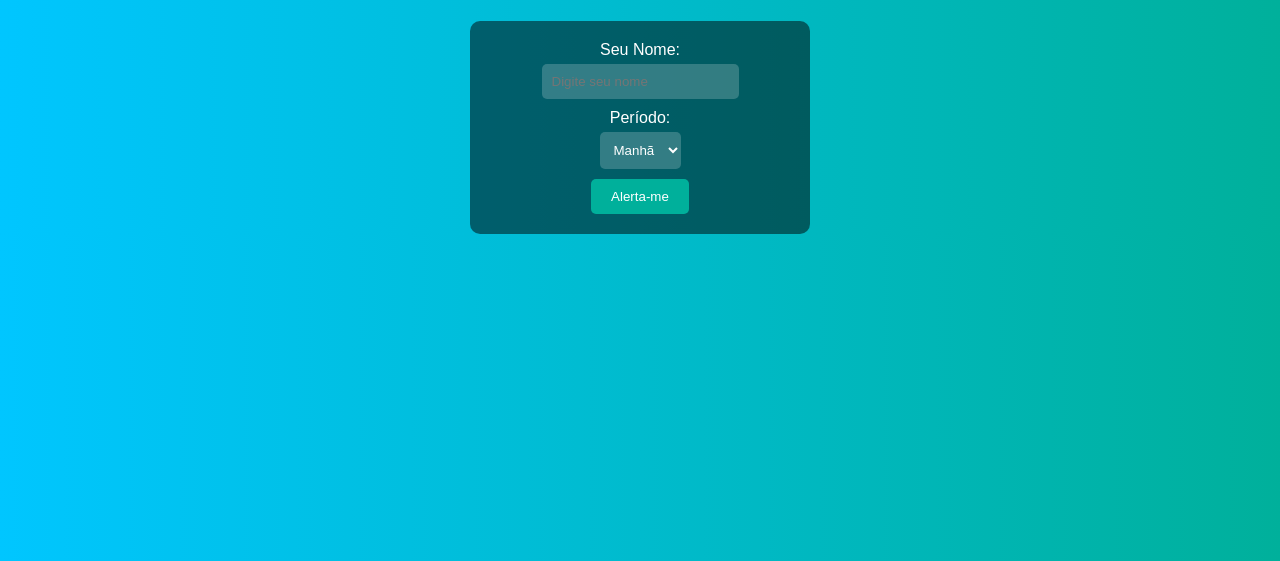
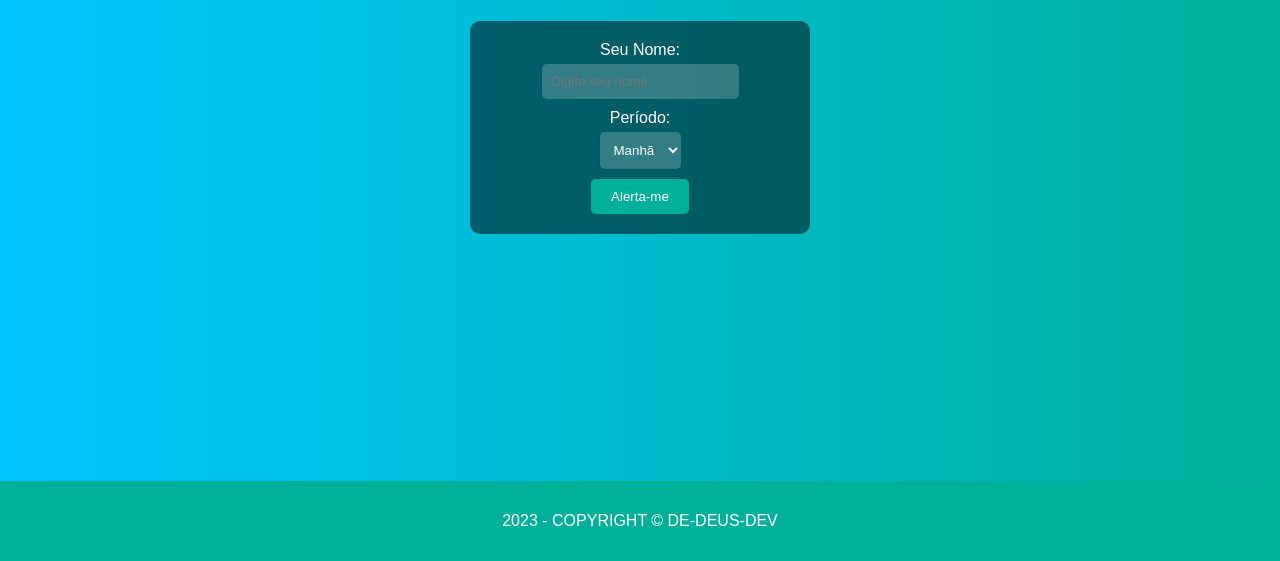
Before and after one commit to nicolemos56/AlertadorWeb, a plain HTML site: page index.html in a window 1280 px wide. Shown: the part 239-800 px from the top of the page. Drawn offline with Linux system fonts and the light colour scheme; a script that the page names is missing.

Commit message:
footer add

```diff
--- a/css/style.css
+++ b/css/style.css
@@ -97,3 +97,15 @@ button#salvar {
       opacity: 1; /* Opacidade total no final da animação */
     }
   }
+
+  /* ... (seu CSS anterior) ... */
+
+footer {
+  background-color: #00b09b; /* Cor de fundo do footer */
+  color: #fff; /* Cor do texto do footer */
+  text-align: center;
+  padding: 15px 0;
+  position: fixed; /* Fixa o footer na parte inferior da tela */
+  bottom: 0; /* Posiciona o footer na parte inferior */
+  width: 100%; /* Largura total da tela */
+}
--- a/index.html
+++ b/index.html
@@ -30,6 +30,9 @@
         <button id="salvar">Alerta-me</button>
     </div>
 
+    <footer>
+        <p>2023 - COPYRIGHT ©  DE-DEUS-DEV</p>
+    </footer>
 
     <script src="js/app.js"></script>
 </body>
```
